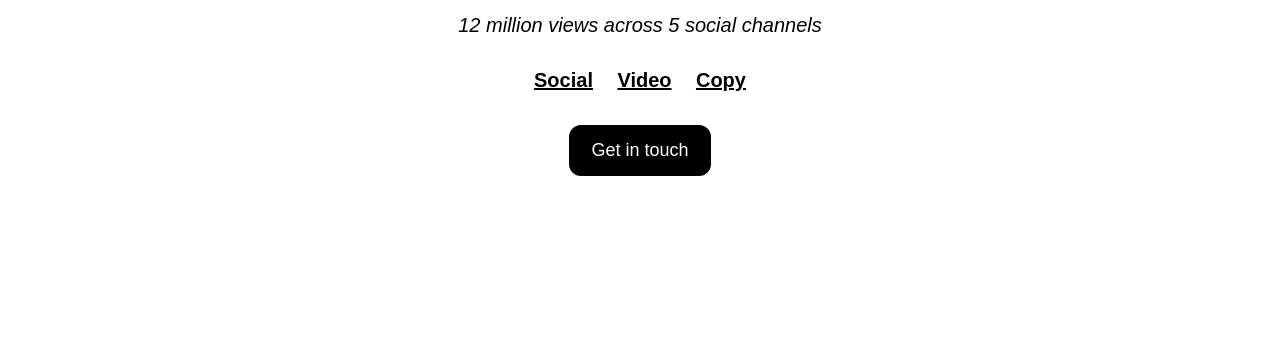
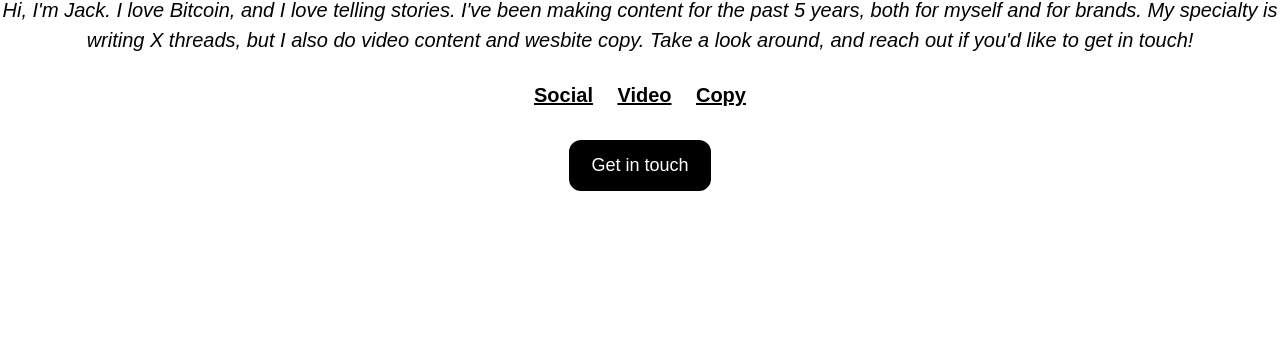
Before and after one commit to jacksweeney24/website, a website: page sub-domain/index.html in a window 1280 px wide. Shown: the part 456-820 px from the top of the page. Drawn offline with nearby package versions, Linux system fonts and the light colour scheme.

Commit message:
Update index.html

```diff
--- a/sub-domain/index.html
+++ b/sub-domain/index.html
@@ -230,7 +230,7 @@
         </div>
 
         <h1 class="welcome-text">Jack Sweeney | Content Specialist</h1>
-        <p class="social-stats">12 million views across 5 social channels</p>
+        <p class="social-stats">Hi, I'm Jack. I love Bitcoin, and I love telling stories. I've been making content for the past 5 years, both for myself and for brands. My specialty is writing X threads, but I also do video content and wesbite copy. Take a look around, and reach out if you'd like to get in touch!</p>
         <nav id="navMenu">
             <div class="nav-top">
                 <a href="javascript:void(0);" onclick="toggleVisibility('.slide-container')">Social</a>
```
